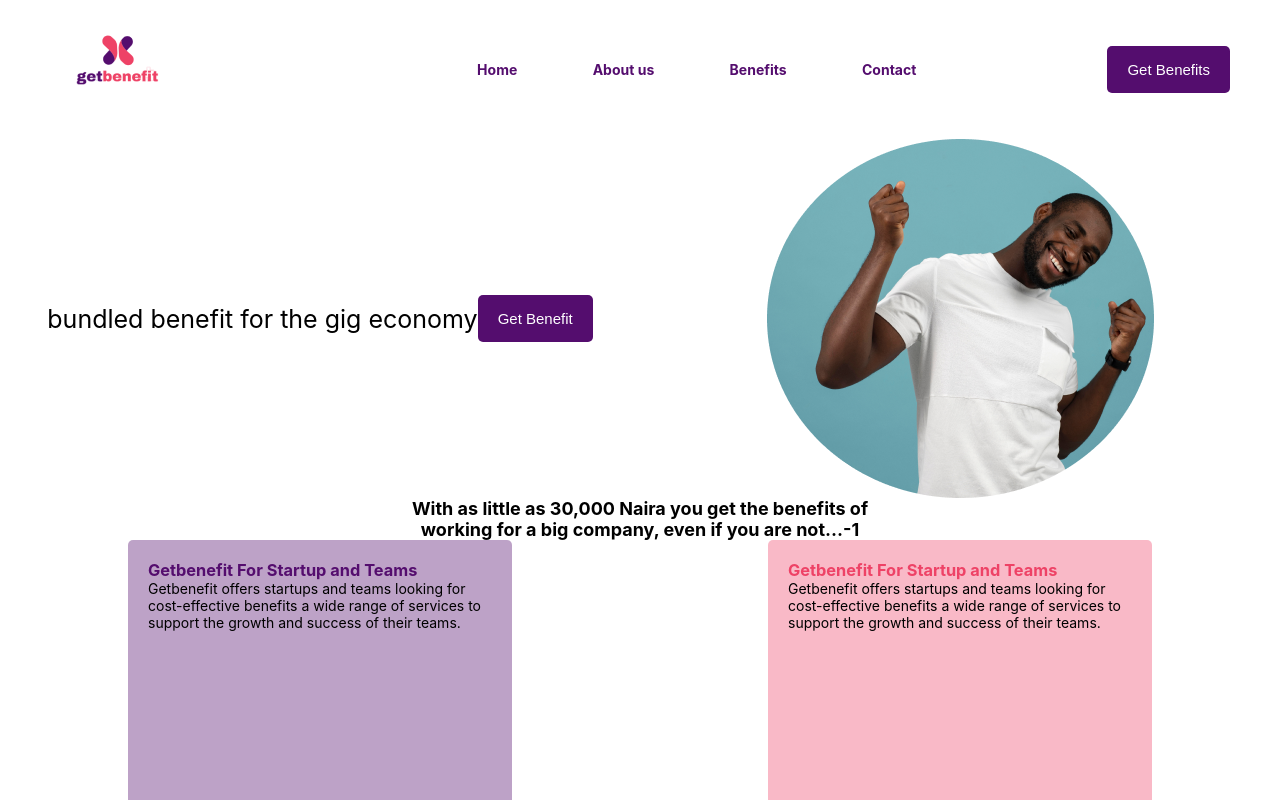
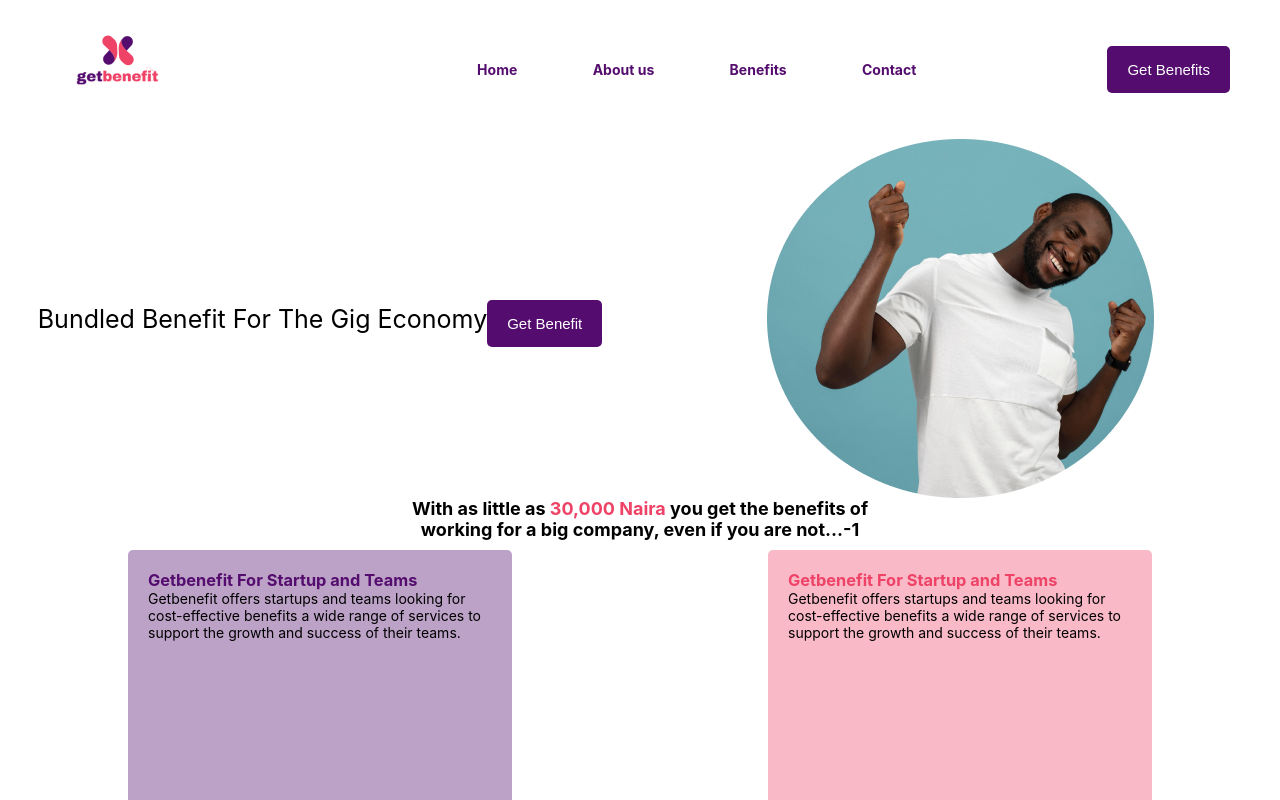
Before and after one commit to Getbenefit/Getbenefit, a React (Create React App) app: page / in a window 1280 px wide. Shown: the top 800 px of the page. Built offline with nearby package versions, Linux system fonts and the light colour scheme.

Commit message:
initial commit

```diff
--- a/src/components/FAQ/Faq.css
+++ b/src/components/FAQ/Faq.css
@@ -4,6 +4,7 @@
   padding: 1rem;
   cursor: pointer;
   font-size: 1.4rem;
+  background-color: rgba(238, 66, 103, 0.368627451);
 }
 
 .hidden {
--- a/src/components/Header/Header.css
+++ b/src/components/Header/Header.css
@@ -1,5 +1,6 @@
 header {
   width: 100%;
+  margin-bottom: 1rem;
 }
 
 .header-main {
@@ -15,6 +16,11 @@ header {
 }
 .header-main .heading {
   font-size: 2.5rem;
+  text-transform: capitalize;
+}
+.header-main .heading button {
+  display: block;
+  margin-top: 1rem;
 }
 
 .header-footer {
--- a/src/components/Header/Header.jsx
+++ b/src/components/Header/Header.jsx
@@ -18,8 +18,8 @@ const Header = () => {
         </div>
       </div>
       <div className="header-footer">
-        With as little as <span>30,000 Naira</span> you get the benefits of
-        working for a big company, even if you are not...-1
+        With as little as <span className="pink">30,000 Naira</span> you get the
+        benefits of working for a big company, even if you are not...-1
       </div>
     </header>
   );
--- a/src/components/Header/Header.scss
+++ b/src/components/Header/Header.scss
@@ -1,5 +1,6 @@
 header {
   width: 100%;
+  margin-bottom: 1rem;
 }
 
 .header-main {
```
Also changed, not shown: 2 other files (tests, documents, lock files or other folders).
